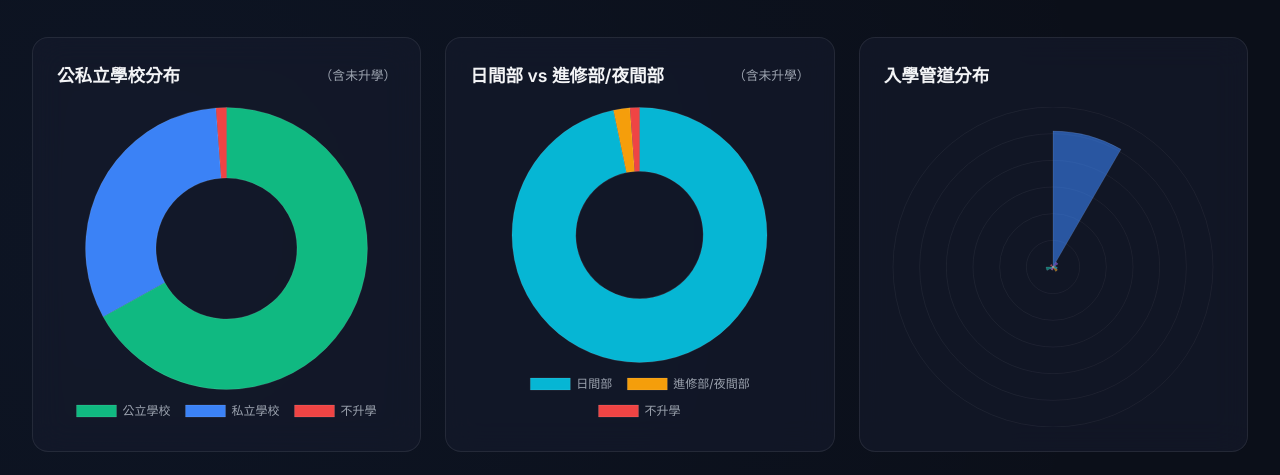
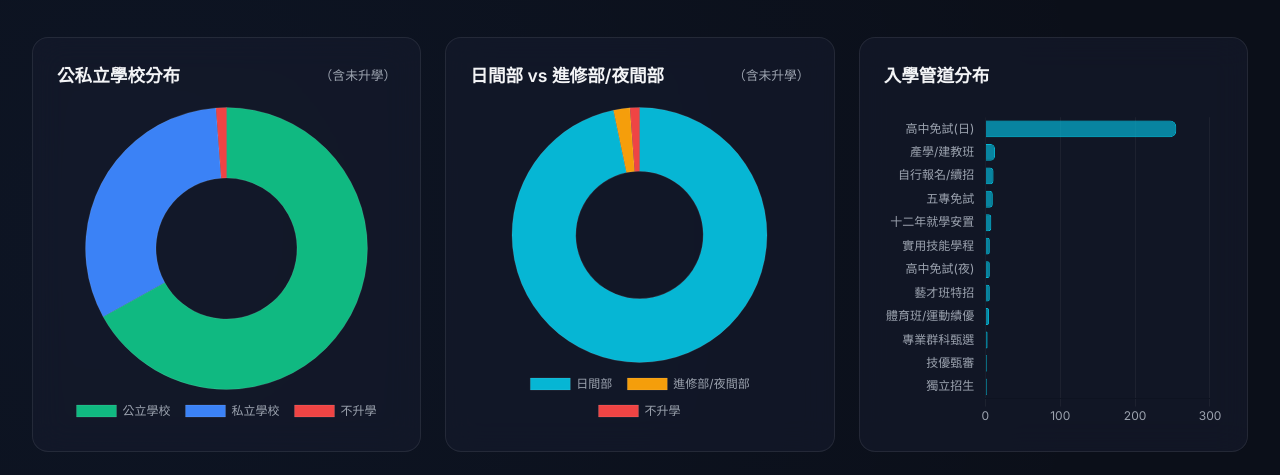
Before and after one commit to otterlin/career2026, a plain HTML site: page carrerana.html in a window 1280 px wide. Shown: the part 324-799 px from the top of the page. Drawn offline with nearby package versions, Linux system fonts and the light colour scheme.

Commit message:
Update carrerana.html

```diff
--- a/carrerana.html
+++ b/carrerana.html
@@ -688,38 +688,25 @@
         // Chart 3: Admission Channels
         const ctxChan = document.getElementById('channelChart').getContext('2d');
         new Chart(ctxChan, {
-            type: 'polarArea',
+            type: 'bar',
             data: {
-                labels: ["高中免試(日)", "自行報名/續招", "體育班/運動績優", "十二年就學安置", "五專免試", "專業群科甄選", "實用技能學程", "高中免試(夜)", "產學/建教班", "技優甄審", "藝才班特招", "獨立招生"],
+                labels: ["高中免試(日)", "產學/建教班", "自行報名/續招", "五專免試", "十二年就學安置", "實用技能學程", "高中免試(夜)", "藝才班特招", "體育班/運動績優", "專業群科甄選", "技優甄審", "獨立招生"],
                 datasets: [{
-                    data: [255, 11, 5, 8, 10, 3, 6, 6, 13, 2, 6, 2],
-                    backgroundColor: [
-                        'rgba(59, 130, 246, 0.6)',
-                        'rgba(139, 92, 246, 0.6)',
-                        'rgba(16, 185, 129, 0.6)',
-                        'rgba(6, 182, 212, 0.6)',
-                        'rgba(245, 158, 11, 0.6)',
-                        'rgba(239, 68, 68, 0.6)',
-                        'rgba(236, 72, 153, 0.6)',
-                        'rgba(99, 102, 241, 0.6)',
-                        'rgba(20, 184, 166, 0.6)',
-                        'rgba(132, 204, 22, 0.6)',
-                        'rgba(244, 63, 94, 0.6)',
-                        'rgba(107, 114, 128, 0.6)'
-                    ],
+                    label: '學生人數',
+                    data: [255, 13, 11, 10, 8, 6, 6, 6, 5, 3, 2, 2],
+                    backgroundColor: 'rgba(6, 182, 212, 0.7)',
+                    borderColor: '#06b6d4',
                     borderWidth: 1,
-                    borderColor: 'rgba(255, 255, 255, 0.1)'
+                    borderRadius: 6
                 }]
             },
             options: {
+                indexAxis: 'y',
                 responsive: true,
                 maintainAspectRatio: false,
                 scales: {
-                    r: {
-                        grid: { color: 'rgba(255, 255, 255, 0.05)' },
-                        angleLines: { color: 'rgba(255, 255, 255, 0.05)' },
-                        ticks: { display: false }
-                    }
+                    x: { grid: { color: 'rgba(255, 255, 255, 0.05)' } },
+                    y: { grid: { display: false } }
                 },
                 plugins: {
                     legend: { display: false }
```
